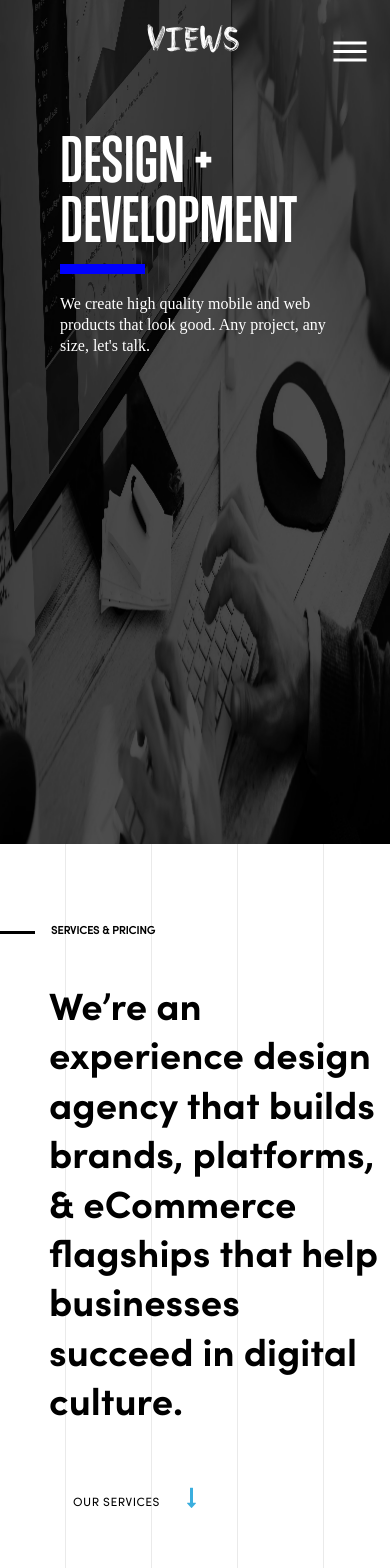
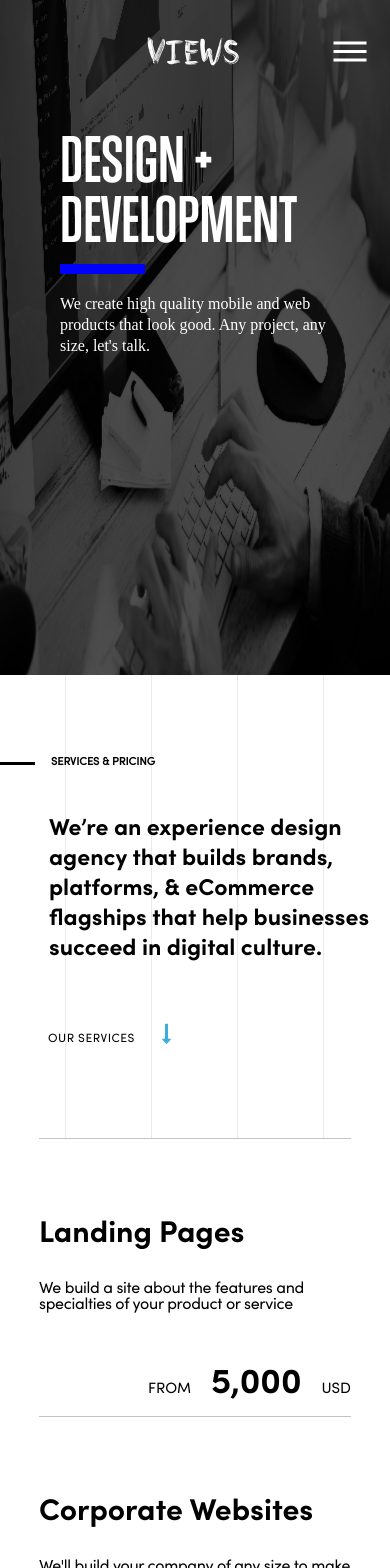
Before and after one commit to Metturan/gittemp, a React app in the folder client/: page /services in a window 390 px wide. Shown: the top 1568 px of the page. Built offline with nearby package versions, Linux system fonts and the light colour scheme; a web font is replaced by a local one.

Commit message:
mobile responsive

```diff
--- a/client/src/components/Landing.js
+++ b/client/src/components/Landing.js
@@ -9,8 +9,6 @@ import Footer2 from './Footer2';
 import Outro from './Outro';
 import {introText, showUp, bigTxtAnim} from '../utils/helpers';
 import {effect} from '../utils/blips';
-
-
 
 class Landing extends Component {
   componentDidMount() {
--- a/client/src/components/styles/company.scss
+++ b/client/src/components/styles/company.scss
@@ -393,6 +393,8 @@ $desktop: "(min-width: 1400px)";
 				}
 			}
 			.companyHero {
+				height: 45vh;
+
 				.bottomBox {
 					width: 80%;
 					position: static;
--- a/client/src/components/styles/header.scss
+++ b/client/src/components/styles/header.scss
@@ -267,3 +267,21 @@
 		}
 	}
 }
+
+$mobile: "(min-width: 320px) and (max-width: 768px)";
+
+@media #{$mobile} {
+	body {
+		.navWrap h1 {
+			margin: 13px auto 0 auto;
+		}
+		.overlayMenu .submenu {
+			padding-right: 40px;
+			font-size: 30px;
+		}
+		.overlayMenu .socialSubmenu {
+			font-size: 25px;
+			margin-top: 43px;
+		}
+	}
+}
--- a/client/src/components/styles/outro.scss
+++ b/client/src/components/styles/outro.scss
@@ -64,6 +64,14 @@
 $tablet: "(min-width: 768px) and (max-width: 1023px)";
 $mobile: "(min-width: 320px) and (max-width: 768px)";
 
+@media #{$mobile} {
+	body {
+		.outroCont {
+			height: 60vh;
+		}
+	}
+}
+
 @media #{$tablet} {
 	body {
 		& .outroCont .fontStyle {
--- a/client/src/components/styles/services2.scss
+++ b/client/src/components/styles/services2.scss
@@ -268,7 +268,30 @@ $desktop: "(min-width: 1400px)";
 }
 
 @media #{$mobile} {
+	.gridSection .contentSection .whatWeDo {
+		max-width: 100%;
+	}
+	.gridSection .contentSection .whatWeDo p {
+		font-size: 23px;
+	}
+	.gridSection .contentSection .whatWeDo .whatButton {
+		padding: 18px 0px;
+	}
+	.gridSection .contentSection .servicesList .section .center {
+		width: 100%;
+		padding: 75px 0px 50px 0;
+		display: block;
+	}
+	.gridSection .contentSection .servicesList .section .rightShade {
+		width: 100%;
+		display: block;
+		margin-bottom: 20px;
+		padding-right: 0;
+	}
+
 	.topSectServices {
+		height: 80vh;
+
 		.titleServices {
 			position: relative;
 			top: auto;
```
